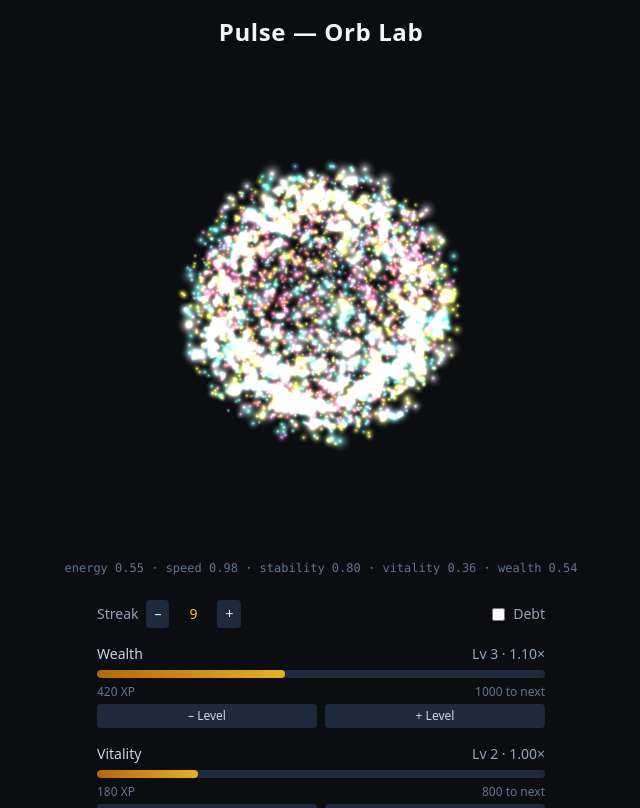
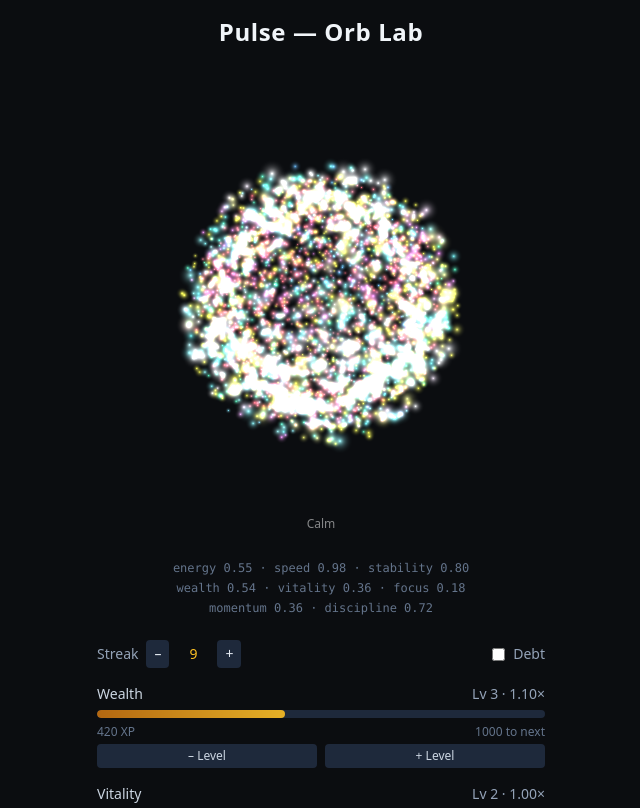
Before and after one commit to Selbarins/pulse, a Next.js app: page / in a window 1280 px wide. Shown: the top 808 px of the page, without its empty margins (319-959 px from the left). Built offline with nearby package versions, Linux system fonts and the light colour scheme.

Commit message:
Update page.tsx

```diff
--- a/src/app/page.tsx
+++ b/src/app/page.tsx
@@ -37,21 +37,26 @@ export default function Home() {
         Pulse — Orb Lab
       </h1>
 
-      {/* Orb */}
       <div className="w-full max-w-md">
-        <SoulOrb state={state} />
+        <SoulOrb state={state} showMood />
       </div>
 
-      {/* Live values */}
-      <div className="mt-4 text-xs text-slate-500 font-mono text-center">
-        energy {state.energy.toFixed(2)} · speed {state.speed.toFixed(2)} ·
-        stability {state.stability.toFixed(2)} ·
-        vitality {state.vitality.toFixed(2)} · wealth {state.wealth.toFixed(2)}
+      <div className="mt-4 text-xs text-slate-500 font-mono text-center space-y-1">
+        <div>
+          energy {state.energy.toFixed(2)} · speed {state.speed.toFixed(2)} ·
+          stability {state.stability.toFixed(2)}
+        </div>
+        <div>
+          wealth {state.wealth.toFixed(2)} · vitality {state.vitality.toFixed(2)} ·
+          focus {state.focus.toFixed(2)}
+        </div>
+        <div>
+          momentum {state.momentum.toFixed(2)} · discipline {state.discipline.toFixed(2)}
+          {state.debt ? " · DEBT" : ""}
+        </div>
       </div>
 
-      {/* Controls */}
       <div className="w-full max-w-md mt-6 space-y-4">
-        {/* Streak + Debt */}
         <div className="flex items-center justify-between gap-3 text-sm">
           <div className="flex items-center gap-2">
             <span className="text-slate-400">Streak</span>
@@ -81,7 +86,6 @@ export default function Home() {
           </label>
         </div>
 
-        {/* Attribute bars + level buttons */}
         {attributes.map((attr) => (
           <div key={attr.name} className="space-y-1">
             <AttributeBar attribute={attr} />
```
